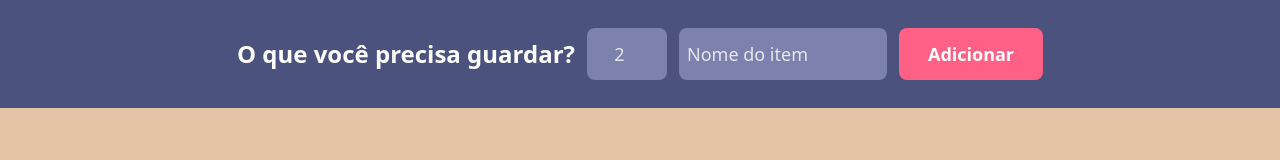
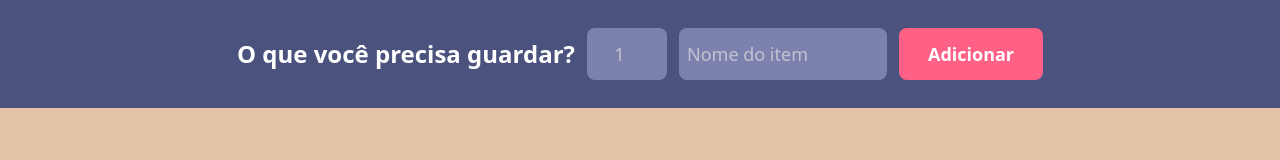
Before and after one commit to AlexSzefezuk/pppr-academia, a React (Vite) app: page / in a window 1280 px wide. Shown: the top 160 px of the page. Built offline with nearby package versions, Linux system fonts and the light colour scheme.

Commit message:
Fix: remove and save logical

```diff
--- a/index.html
+++ b/index.html
@@ -1,9 +1,9 @@
-<!DOCTYPE html>
+<!doctype html>
 <html lang="pt-BR">
   <head>
     <meta charset="UTF-8" />
     <meta name="viewport" content="width=device-width, initial-scale=1.0" />
-    <title>Boilerplate Vite + React</title>
+    <title>Espaço Mulher</title>
   </head>
   <body>
     <div data-js="root"></div>
--- a/src/app.jsx
+++ b/src/app.jsx
@@ -24,14 +24,14 @@ const Form = ({ onItemsChange }) => {
           O que você precisa guardar?
         </p>
         <input
-          className="bg-[#7D81AE] py-3 px-2 w-20 rounded-lg outline-none text-center text-lg placeholder-gray-200"
+          className="bg-[#7D81AE] py-3 px-2 w-20 rounded-lg outline-none text-center text-lg placeholder-gray-300/80"
           name="number"
           type="Number"
           min={1}
-          placeholder="2"
+          placeholder="1"
         />
         <input
-          className="bg-[#7D81AE] py-3 px-2 w-52 rounded-lg outline-none text-left text-lg placeholder-gray-200"
+          className="bg-[#7D81AE] py-3 px-2 w-52 rounded-lg outline-none text-left text-lg placeholder-gray-300/80"
           name="item"
           type="text"
           placeholder="Nome do item"
@@ -59,7 +59,7 @@ const ItemsList = ({ items, onSaveItem, onItemRemove }) => {
             <input
               type="checkbox"
               className="size-5 hover: cursor-pointer"
-              onClick={() => onSaveItem(item)}
+              onClick={() => onSaveItem(item.id)}
             />
             <p className={item.saved && "font-normal text-[#5f68a0]"}>
               {item.number}
@@ -87,17 +87,15 @@ const ItemsList = ({ items, onSaveItem, onItemRemove }) => {
 const App = () => {
   const [items, setItems] = useState([])
   const handleItemsAdd = (newItem) => setItems((i) => [...i, newItem])
-  const handleSaveItem = (item) =>
+  const handleSaveItem = (itemId) =>
     setItems((i) =>
-      i.map((i) => (i.id === item.id ? { ...item, saved: !item.saved } : item)),
+      i.map((item) =>
+        item.id === itemId ? { ...item, saved: !item.saved } : item,
+      ),
     )
-  // const removeItem = (itemId = setItems((i) =>
-  //   i.filter((item) => item.id !== itemId),
-  // ))
 
-  const removeItem = (itemId) => {
+  const removeItem = (itemId) =>
     setItems((i) => i.filter((item) => item.id !== itemId))
-  }
 
   return (
     <main>
```
